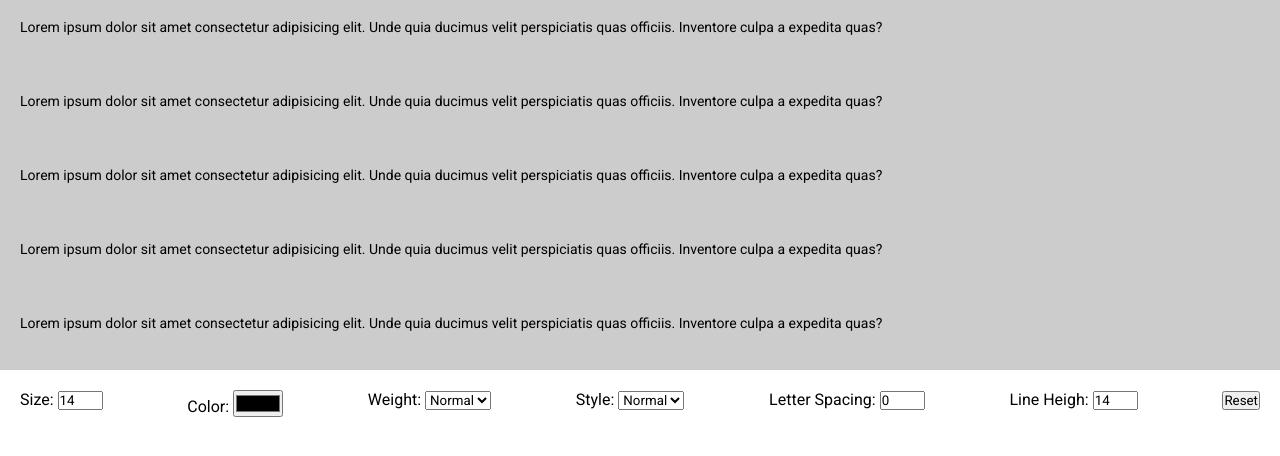
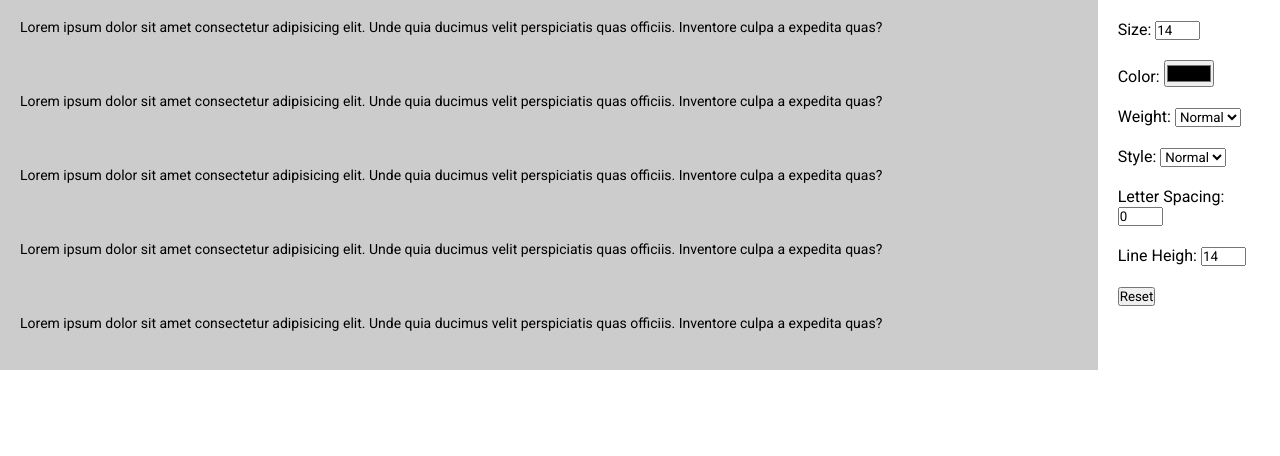
Before and after one commit to hotsk1y/regulators-for-text, a plain HTML site: page index.html in a window 1280 px wide. Drawn offline with Linux system fonts and the light colour scheme.

Commit message:
input, label, id, getdata, UI

```diff
--- a/index.html
+++ b/index.html
@@ -45,24 +45,26 @@
   </div>
 
   <div class="controls">
-    <div>Size: <input type="number" min="8" max="72" class="font-size" value="14"></input></div>
-    <div>Color: <input type="color" value="#000000" class="font-color"></input></div>
-    <div>Weight:
-      <select id="weight">
+    <div>
+      <label for="font-size">Size:</label> <input type="number" min="8" max="72" id="font-size" value="14">
+    </div>
+    <div><label for="font-color">Color:</label> <input type="color" value="#000000" id="font-color"></div>
+    <div><label for="font-weight">Weight:</label>
+      <select id="font-weight">
         <option value="lighter">Thin</option>
         <option value="normal">Normal</option>
         <option value="bold">Bold</option>
       </select>
     </div>
     <div>
-      Style:
-      <select id="style">
+      <label for="font-style">Style:</label>
+      <select id="font-style">
         <option value="normal" selected>Normal</option>
         <option value="italic">Italic</option>
       </select>
     </div>
-    <div>Letter Spacing: <input type="number" min="0" max="10" class="letter-spacing" value="0"></input></div>
-    <div>Line Heigh: <input type="number" min="5" max="72" class="line-height" value="14"></input></div>
+    <div><label for="letter-spacing">Letter Spacing:</label> <input type="number" min="0" max="10" id="letter-spacing" value="0"></div>
+    <div><label for="line-height">Line Heigh:</label> <input type="number" min="5" max="72" id="line-height" value="14"></div>
     <div><button id="reset">Reset</button></div>
   </div>
 
--- a/script.js
+++ b/script.js
@@ -1,16 +1,14 @@
-let data = JSON.parse(localStorage.getItem('fontControls'))
-
 const textItems = document.querySelector('.items')
-const fontSizeInput = document.querySelector('.font-size')
-const fontColorInput = document.querySelector('.font-color')
-const fontWeightInput = document.querySelector('#weight')
-const fontStyletInput = document.querySelector('#style')
-const letterSpacingInput = document.querySelector('.letter-spacing')
-const lineHeightInput = document.querySelector('.line-height')
+const fontSizeInput = document.querySelector('#font-size')
+const fontColorInput = document.querySelector('#font-color')
+const fontWeightInput = document.querySelector('#font-weight')
+const fontStyletInput = document.querySelector('#font-style')
+const letterSpacingInput = document.querySelector('#letter-spacing')
+const lineHeightInput = document.querySelector('#line-height')
 const resetButton = document.querySelector('#reset')
 
-// check the localstorage and set default data settings
-const setDefaultSettings= () => {
+// set default data settings
+const setDefaultSettings = () => {
   data = {
     size: '14px',
     color: '#000000',
@@ -21,9 +19,16 @@ const setDefaultSettings= () => {
   }
   localStorage.setItem('fontControls', JSON.stringify(data))
 }
-if (data === null) {
-  setDefaultSettings()
+
+// get localstorage data
+const getLocalStorageData = () => {
+  data = JSON.parse(localStorage.getItem('fontControls'))
+  if (data == null) {
+    setDefaultSettings()
+  }
+  return data
 }
+getLocalStorageData()
 
 // set font settings from localstorage
 const setFontSettings = () => {
--- a/style.css
+++ b/style.css
@@ -7,11 +7,20 @@
   font-family: 'Roboto', sans-serif;
 }
 
+body{
+  display: flex;
+  height: 100%;
+}
+
+.items{
+  background-color: #ccc;
+  width: 1200px;
+  height: 100%;
+}
 
 .item{
   /* margin-bottom: 30px; */
   padding: 20px;
-  background-color: #ccc;
   display: flex;
   flex-wrap: wrap;
   align-items: center;
@@ -23,7 +32,11 @@
 }
 
 .controls{
+
   display: flex;
+  flex-direction: column;
   margin: 20px;
-  justify-content: space-between;
 }
+.controls div{
+  margin-bottom: 20px;
+}
```
